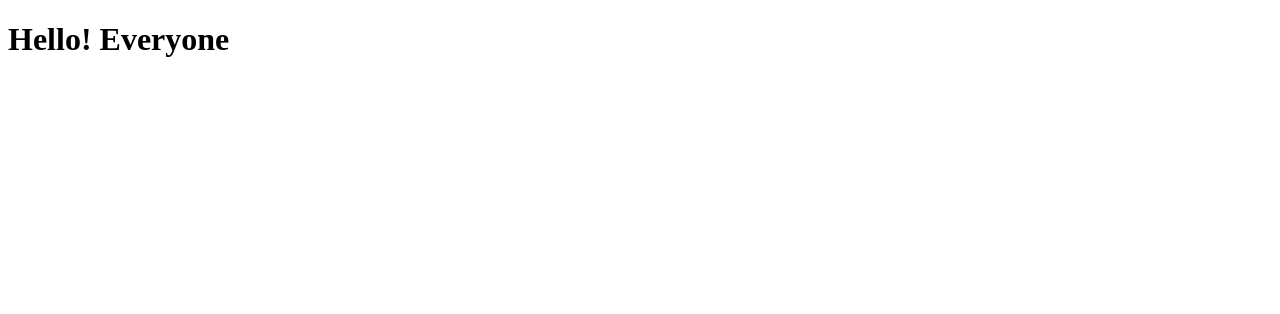
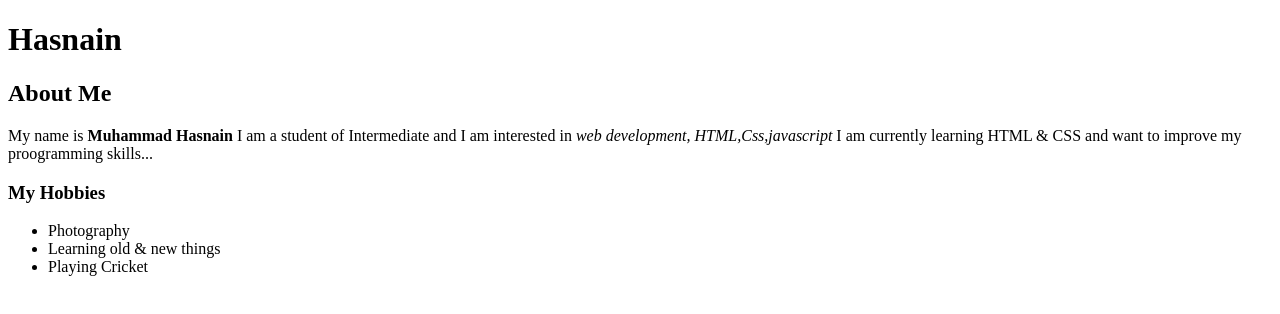
Before and after one commit to muhammadhasnain3303-de/git-test, a plain HTML site: page index.html in a window 1280 px wide. Drawn offline with Linux system fonts and the light colour scheme.

Commit message:
update kiya

```diff
--- a/index.html
+++ b/index.html
@@ -6,6 +6,24 @@
     <title>Document</title>
 </head>
 <body>
-    <h1>Hello! Everyone</h1>
+    <h1>Hasnain</h1>
+    <h2>About Me</h2>
+
+    <p>My name is <strong>Muhammad Hasnain</strong>
+       I am a student of Intermediate and I am interested in
+       <em>web development, HTML,Css,javascript</em>
+       I am currently learning HTML & CSS and want to improve
+       my proogramming skills...
+    </p>
+
+    <h3>My Hobbies</h3>
+
+    <ul>
+        <li>Photography</li>
+        <li>Learning old & new things</li>
+        <li>Playing Cricket</li>
+
+    </ul>
+
 </body>
 </html>
```
